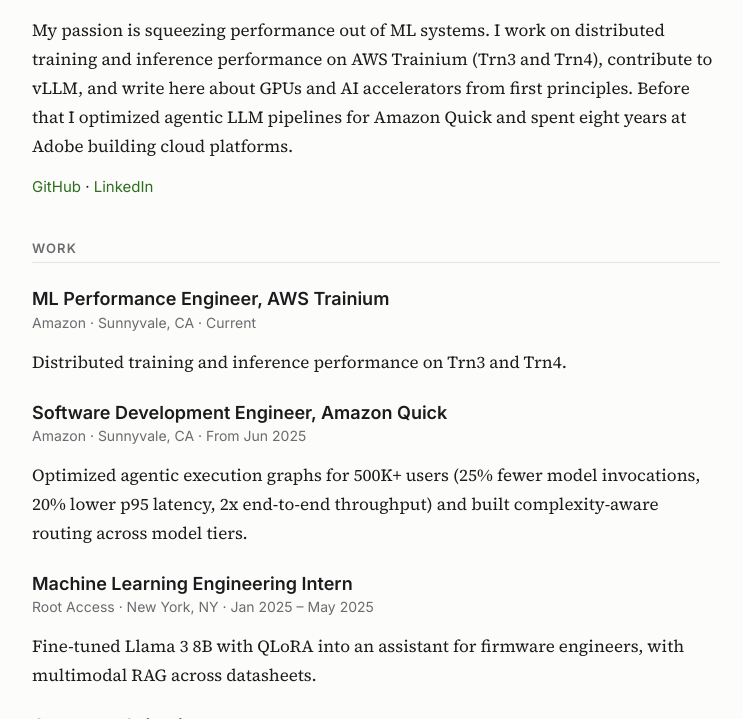
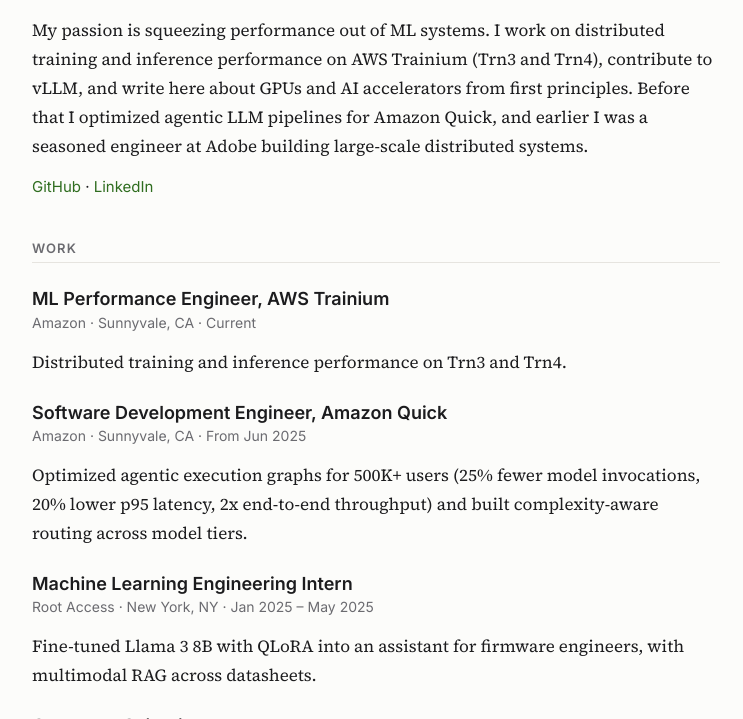
Before and after one commit to bananighosh/bananighosh.github.io, a Jekyll site: the page built from about.md, in a window 1280 px wide and 900 px high, cut to the strip 181-900 px from the top of the window. Shown: the whole strip, without its empty margins (264-1007 px from the left). Built offline with Jekyll 4.4.1, drawn with Linux system fonts in a browser that asks for light colours.

Commit message:
About: Adobe as seasoned engineer on distributed systems
Co-Authored-By: Claude Opus 5.5 <noreply@anthropic.com>
Claude-Session: https://claude.ai/code/session_01K2HJxVzaKNb3x7zQA1gymF

```diff
--- a/about.md
+++ b/about.md
@@ -14,7 +14,7 @@ permalink: /about/
   </div>
 </div>
 
-My passion is squeezing performance out of ML systems. I work on distributed training and inference performance on AWS Trainium (Trn3 and Trn4), contribute to vLLM, and write here about GPUs and AI accelerators from first principles. Before that I optimized agentic LLM pipelines for Amazon Quick and spent eight years at Adobe building cloud platforms.
+My passion is squeezing performance out of ML systems. I work on distributed training and inference performance on AWS Trainium (Trn3 and Trn4), contribute to vLLM, and write here about GPUs and AI accelerators from first principles. Before that I optimized agentic LLM pipelines for Amazon Quick, and earlier I was a seasoned engineer at Adobe building large-scale distributed systems.
 
 <p class="profile-links"><a href="https://github.com/bananighosh">GitHub</a> · <a href="https://www.linkedin.com/in/banani-ghosh/">LinkedIn</a></p>
 
```
